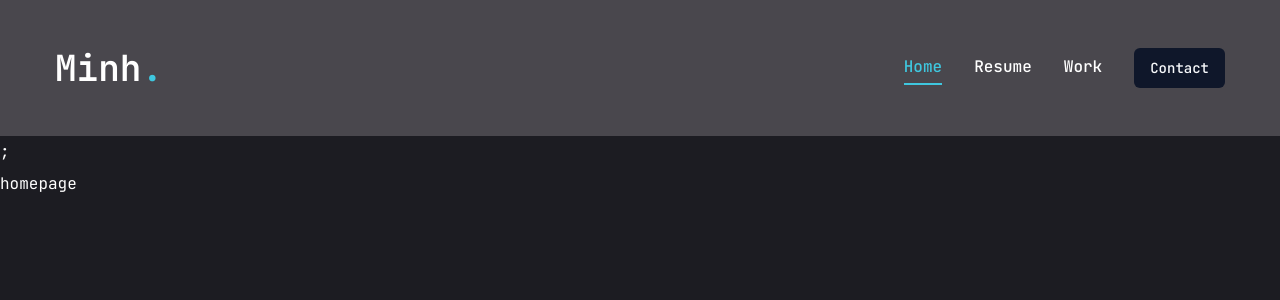
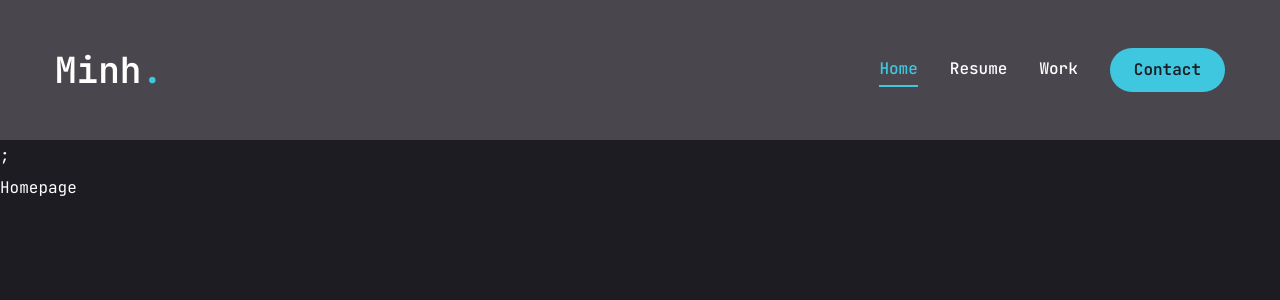
Before and after one commit to nhatminh4401/Portfolio, a Next.js app in the folder my-portfolio/: page / in a window 1280 px wide. Shown: the top 300 px of the page. Built offline with nearby package versions, Linux system fonts and the light colour scheme.

Commit message:
feat: Add navigation for mobile

```diff
--- a/my-portfolio/app/page.jsx
+++ b/my-portfolio/app/page.jsx
@@ -1,3 +1,7 @@
-export default function Home() {
-  return <main>homepage</main>;
-}
+import React from "react";
+
+const Home = () => {
+  return <div>Homepage</div>;
+};
+
+export default Home;
--- a/my-portfolio/components/Header.jsx
+++ b/my-portfolio/components/Header.jsx
@@ -1,6 +1,7 @@
 import Link from "next/link";
 import { Button } from "./ui/button";
 import Nav from "./Nav";
+import MobileNav from "./MobileNav";
 
 const Header = () => {
   return (
@@ -21,7 +22,9 @@
         </div>
 
         {/* Mobile navigation */}
-        <div className="xl:hidden">mobile nav</div>
+        <div className="xl:hidden">
+          <MobileNav />
+        </div>
       </div>
     </header>
   );
--- /dev/null
+++ b/my-portfolio/components/MobileNav.jsx
@@ -0,0 +1,60 @@
+"use client";
+
+import { Sheet, SheetContent, SheetTrigger } from "@/components/ui/sheet";
+import { usePathname } from "next/navigation";
+import Link from "next/link";
+import { CiMenuFries } from "react-icons/ci";
+
+const links = [
+  {
+    name: "home",
+    path: "/",
+  },
+  {
+    name: "resume",
+    path: "/resume",
+  },
+  {
+    name: "work",
+    path: "/work",
+  },
+];
+
+const MobileNav = () => {
+  const pathname = usePathname();
+  return (
+    <Sheet>
+      <SheetTrigger className="flex justify-center items-center">
+        <CiMenuFries className="text-[32px] text-accent" />
+      </SheetTrigger>
+      <SheetContent className="flex flex-col">
+        <div className="mt-32 mb-40 text-center text-2xl">
+          <Link href="/">
+            <h1 className="text-4xl font-semibold">
+              Minh<span className="text-accent">.</span>
+            </h1>
+          </Link>
+        </div>
+
+        <nav className="flex flex-col justify-center items-center gap-8">
+          {links.map((link, index) => {
+            return (
+              <Link
+                href={link.path}
+                key={index}
+                className={`${
+                  link.path === pathname &&
+                  "text-accent border-b-2 border-accent"
+                } text-xl capitalize hover:text-accent transition-all`}
+              >
+                {link.name}
+              </Link>
+            );
+          })}
+        </nav>
+      </SheetContent>
+    </Sheet>
+  );
+};
+
+export default MobileNav;
--- a/my-portfolio/components/ui/button.jsx
+++ b/my-portfolio/components/ui/button.jsx
@@ -1,29 +1,23 @@
-import * as React from "react"
-import { Slot } from "@radix-ui/react-slot"
+import * as React from "react";
+import { Slot } from "@radix-ui/react-slot";
 import { cva } from "class-variance-authority";
 
-import { cn } from "@/lib/utils"
+import { cn } from "@/lib/utils";
 
 const buttonVariants = cva(
-  "inline-flex items-center justify-center whitespace-nowrap rounded-md text-sm font-medium ring-offset-white transition-colors focus-visible:outline-none focus-visible:ring-2 focus-visible:ring-slate-950 focus-visible:ring-offset-2 disabled:pointer-events-none disabled:opacity-50 dark:ring-offset-slate-950 dark:focus-visible:ring-slate-300",
+  "inline-flex items-center justify-center whitespace-nowrap rounded-full text-base font-semibold ring-offset-white transition-colors",
   {
     variants: {
       variant: {
-        default: "bg-slate-900 text-slate-50 hover:bg-slate-900/90 dark:bg-slate-50 dark:text-slate-900 dark:hover:bg-slate-50/90",
-        destructive:
-          "bg-red-500 text-slate-50 hover:bg-red-500/90 dark:bg-red-900 dark:text-slate-50 dark:hover:bg-red-900/90",
+        default: "bg-accent text-primary hover:bg-accent-hover",
+        primary: "bg-primary text-white",
         outline:
-          "border border-slate-200 bg-white hover:bg-slate-100 hover:text-slate-900 dark:border-slate-800 dark:bg-slate-950 dark:hover:bg-slate-800 dark:hover:text-slate-50",
-        secondary:
-          "bg-slate-100 text-slate-900 hover:bg-slate-100/80 dark:bg-slate-800 dark:text-slate-50 dark:hover:bg-slate-800/80",
-        ghost: "hover:bg-slate-100 hover:text-slate-900 dark:hover:bg-slate-800 dark:hover:text-slate-50",
-        link: "text-slate-900 underline-offset-4 hover:underline dark:text-slate-50",
+          "border border-accnet bg-transparent text-accent hover:bg-accent hover:text-primary",
       },
       size: {
-        default: "h-10 px-4 py-2",
-        sm: "h-9 rounded-md px-3",
-        lg: "h-11 rounded-md px-8",
-        icon: "h-10 w-10",
+        default: "h-[44px] px-6",
+        md: "h-[48px] px-6",
+        lg: "h-[56px] px-8 text-sm uppercase tracking-[2px]",
       },
     },
     defaultVariants: {
@@ -31,17 +25,20 @@
       size: "default",
     },
   }
-)
+);
 
-const Button = React.forwardRef(({ className, variant, size, asChild = false, ...props }, ref) => {
-  const Comp = asChild ? Slot : "button"
-  return (
-    (<Comp
-      className={cn(buttonVariants({ variant, size, className }))}
-      ref={ref}
-      {...props} />)
-  );
-})
-Button.displayName = "Button"
+const Button = React.forwardRef(
+  ({ className, variant, size, asChild = false, ...props }, ref) => {
+    const Comp = asChild ? Slot : "button";
+    return (
+      <Comp
+        className={cn(buttonVariants({ variant, size, className }))}
+        ref={ref}
+        {...props}
+      />
+    );
+  }
+);
+Button.displayName = "Button";
 
-export { Button, buttonVariants }
+export { Button, buttonVariants };
--- a/my-portfolio/components/ui/sheet.jsx
+++ b/my-portfolio/components/ui/sheet.jsx
@@ -1,18 +1,18 @@
 "use client";
-import * as React from "react"
-import * as SheetPrimitive from "@radix-ui/react-dialog"
+import * as React from "react";
+import * as SheetPrimitive from "@radix-ui/react-dialog";
 import { cva } from "class-variance-authority";
-import { X } from "lucide-react"
+import { cn } from "@/lib/utils";
 
-import { cn } from "@/lib/utils"
+import { IoMdClose } from "react-icons/io";
 
-const Sheet = SheetPrimitive.Root
+const Sheet = SheetPrimitive.Root;
 
-const SheetTrigger = SheetPrimitive.Trigger
+const SheetTrigger = SheetPrimitive.Trigger;
 
-const SheetClose = SheetPrimitive.Close
+const SheetClose = SheetPrimitive.Close;
 
-const SheetPortal = SheetPrimitive.Portal
+const SheetPortal = SheetPrimitive.Portal;
 
 const SheetOverlay = React.forwardRef(({ className, ...props }, ref) => (
   <SheetPrimitive.Overlay
@@ -21,12 +21,13 @@
       className
     )}
     {...props}
-    ref={ref} />
-))
-SheetOverlay.displayName = SheetPrimitive.Overlay.displayName
+    ref={ref}
+  />
+));
+SheetOverlay.displayName = SheetPrimitive.Overlay.displayName;
 
 const sheetVariants = cva(
-  "fixed z-50 gap-4 bg-white p-6 shadow-lg transition ease-in-out data-[state=open]:animate-in data-[state=closed]:animate-out data-[state=closed]:duration-300 data-[state=open]:duration-500 dark:bg-slate-950",
+  "fixed z-50 gap-4 bg-primary p-6 shadow-lg transition ease-in-out data-[state=open]:animate-in data-[state=closed]:animate-out data-[state=closed]:duration-300 data-[state=open]:duration-500 dark:bg-slate-950",
   {
     variants: {
       side: {
@@ -35,65 +36,77 @@
           "inset-x-0 bottom-0 border-t data-[state=closed]:slide-out-to-bottom data-[state=open]:slide-in-from-bottom",
         left: "inset-y-0 left-0 h-full w-3/4 border-r data-[state=closed]:slide-out-to-left data-[state=open]:slide-in-from-left sm:max-w-sm",
         right:
-          "inset-y-0 right-0 h-full w-3/4  border-l data-[state=closed]:slide-out-to-right data-[state=open]:slide-in-from-right sm:max-w-sm",
+          "inset-y-0 right-0 h-full w-3/4 data-[state=closed]:slide-out-to-right data-[state=open]:slide-in-from-right sm:max-w-sm",
       },
     },
     defaultVariants: {
       side: "right",
     },
   }
-)
+);
 
-const SheetContent = React.forwardRef(({ side = "right", className, children, ...props }, ref) => (
+const SheetContent = React.forwardRef(
+  ({ side = "right", className, children, ...props }, ref) => (
     <SheetPortal>
       <SheetOverlay />
-    <SheetPrimitive.Content ref={ref} className={cn(sheetVariants({ side }), className)} {...props}>
+      <SheetPrimitive.Content
+        ref={ref}
+        className={cn(sheetVariants({ side }), className)}
+        {...props}
+      >
         {children}
-      <SheetPrimitive.Close
-        className="absolute right-4 top-4 rounded-sm opacity-70 ring-offset-white transition-opacity hover:opacity-100 focus:outline-none focus:ring-2 focus:ring-slate-950 focus:ring-offset-2 disabled:pointer-events-none data-[state=open]:bg-slate-100 dark:ring-offset-slate-950 dark:focus:ring-slate-300 dark:data-[state=open]:bg-slate-800">
-        <X className="h-4 w-4" />
+        <SheetPrimitive.Close className="absolute right-8 top-8 transition-opacity outline-none">
+          <IoMdClose className="text-3xl text-accent" />
           <span className="sr-only">Close</span>
         </SheetPrimitive.Close>
       </SheetPrimitive.Content>
     </SheetPortal>
-))
-SheetContent.displayName = SheetPrimitive.Content.displayName
+  )
+);
+SheetContent.displayName = SheetPrimitive.Content.displayName;
 
-const SheetHeader = ({
-  className,
-  ...props
-}) => (
+const SheetHeader = ({ className, ...props }) => (
   <div
-    className={cn("flex flex-col space-y-2 text-center sm:text-left", className)}
-    {...props} />
-)
-SheetHeader.displayName = "SheetHeader"
+    className={cn(
+      "flex flex-col space-y-2 text-center sm:text-left",
+      className
+    )}
+    {...props}
+  />
+);
+SheetHeader.displayName = "SheetHeader";
 
-const SheetFooter = ({
-  className,
-  ...props
-}) => (
+const SheetFooter = ({ className, ...props }) => (
   <div
-    className={cn("flex flex-col-reverse sm:flex-row sm:justify-end sm:space-x-2", className)}
-    {...props} />
-)
-SheetFooter.displayName = "SheetFooter"
+    className={cn(
+      "flex flex-col-reverse sm:flex-row sm:justify-end sm:space-x-2",
+      className
+    )}
+    {...props}
+  />
+);
+SheetFooter.displayName = "SheetFooter";
 
 const SheetTitle = React.forwardRef(({ className, ...props }, ref) => (
   <SheetPrimitive.Title
     ref={ref}
-    className={cn("text-lg font-semibold text-slate-950 dark:text-slate-50", className)}
-    {...props} />
-))
-SheetTitle.displayName = SheetPrimitive.Title.displayName
+    className={cn(
+      "text-lg font-semibold text-slate-950 dark:text-slate-50",
+      className
+    )}
+    {...props}
+  />
+));
+SheetTitle.displayName = SheetPrimitive.Title.displayName;
 
 const SheetDescription = React.forwardRef(({ className, ...props }, ref) => (
   <SheetPrimitive.Description
     ref={ref}
     className={cn("text-sm text-slate-500 dark:text-slate-400", className)}
-    {...props} />
-))
-SheetDescription.displayName = SheetPrimitive.Description.displayName
+    {...props}
+  />
+));
+SheetDescription.displayName = SheetPrimitive.Description.displayName;
 
 export {
   Sheet,
@@ -106,4 +119,4 @@
   SheetFooter,
   SheetTitle,
   SheetDescription,
-}
+};
--- a/my-portfolio/package.json
+++ b/my-portfolio/package.json
@@ -22,6 +22,7 @@
     "next": "14.2.4",
     "react": "^18",
     "react-dom": "^18",
+    "react-icons": "^5.2.1",
     "tailwind-merge": "^2.3.0",
     "tailwindcss-animate": "^1.0.7"
   },
```
Also changed, not shown: 1 other file (tests, documents, lock files or other folders). Lines whose indentation alone changed are shown as unchanged.
